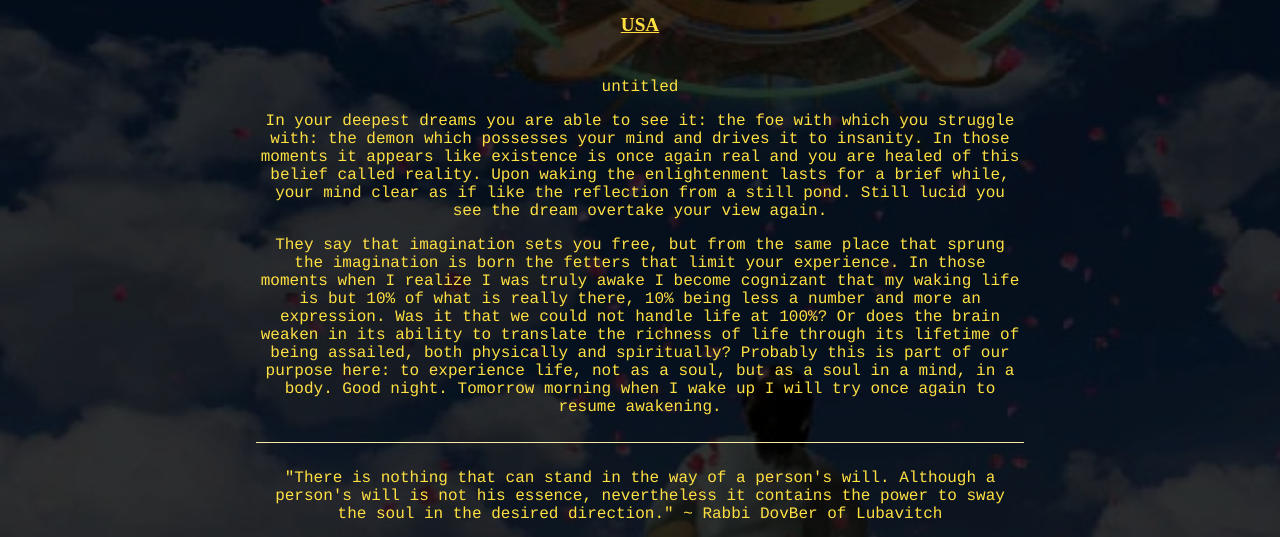
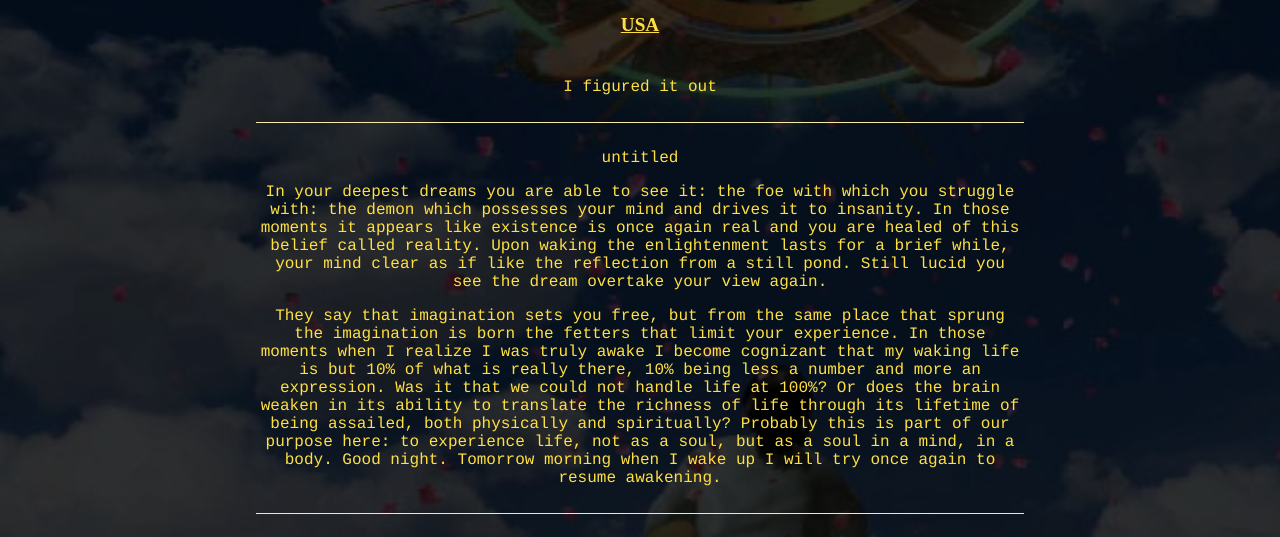
Before and after one commit to larry-x/zwei-link, a plain HTML site: page index.html in a window 1280 px wide. Shown: the part 143-680 px from the top of the page. Drawn offline with Linux system fonts and the light colour scheme.

Commit message:
test connection to actual site

```diff
--- a/index.html
+++ b/index.html
@@ -18,6 +18,10 @@
 	<a href="about.html" class="sub">Larry X</a>
 	<p>
 	<a href="usa.html" class="sub">USA</a>
+
+	<div class ="chapter"><p>I figured it out</p>
+
+	</div>
 
 	<div class ="chapter"><p>untitled</p>
 		<p>In your deepest dreams you are able to see it: the foe with which you struggle with: the demon which possesses your mind and drives it to insanity. In those moments it appears like existence is once again real and you are healed of this belief called reality. Upon waking the enlightenment lasts for a brief while, your mind clear as if like the reflection from a still pond. Still lucid you see the dream overtake your view again.</p>
```
